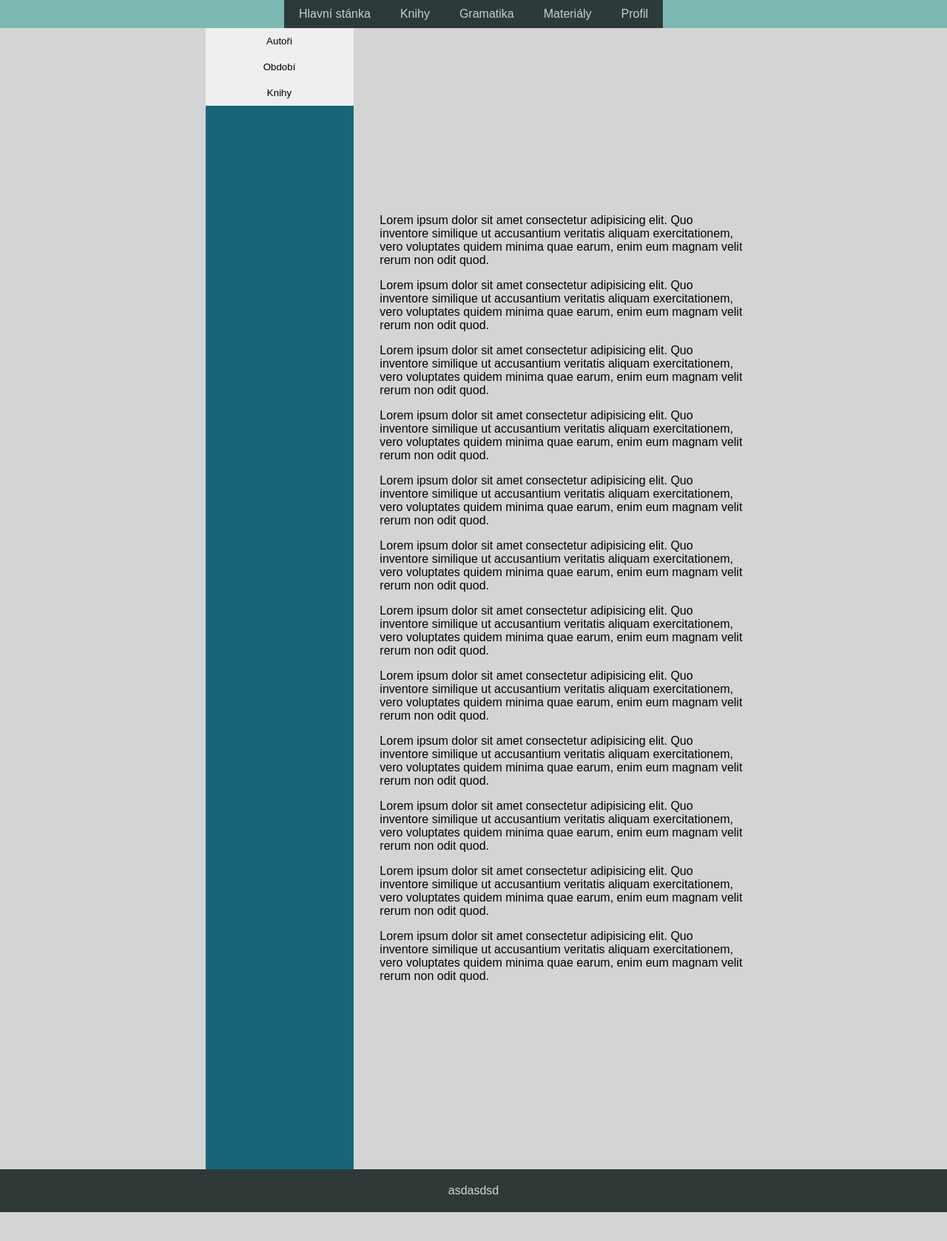
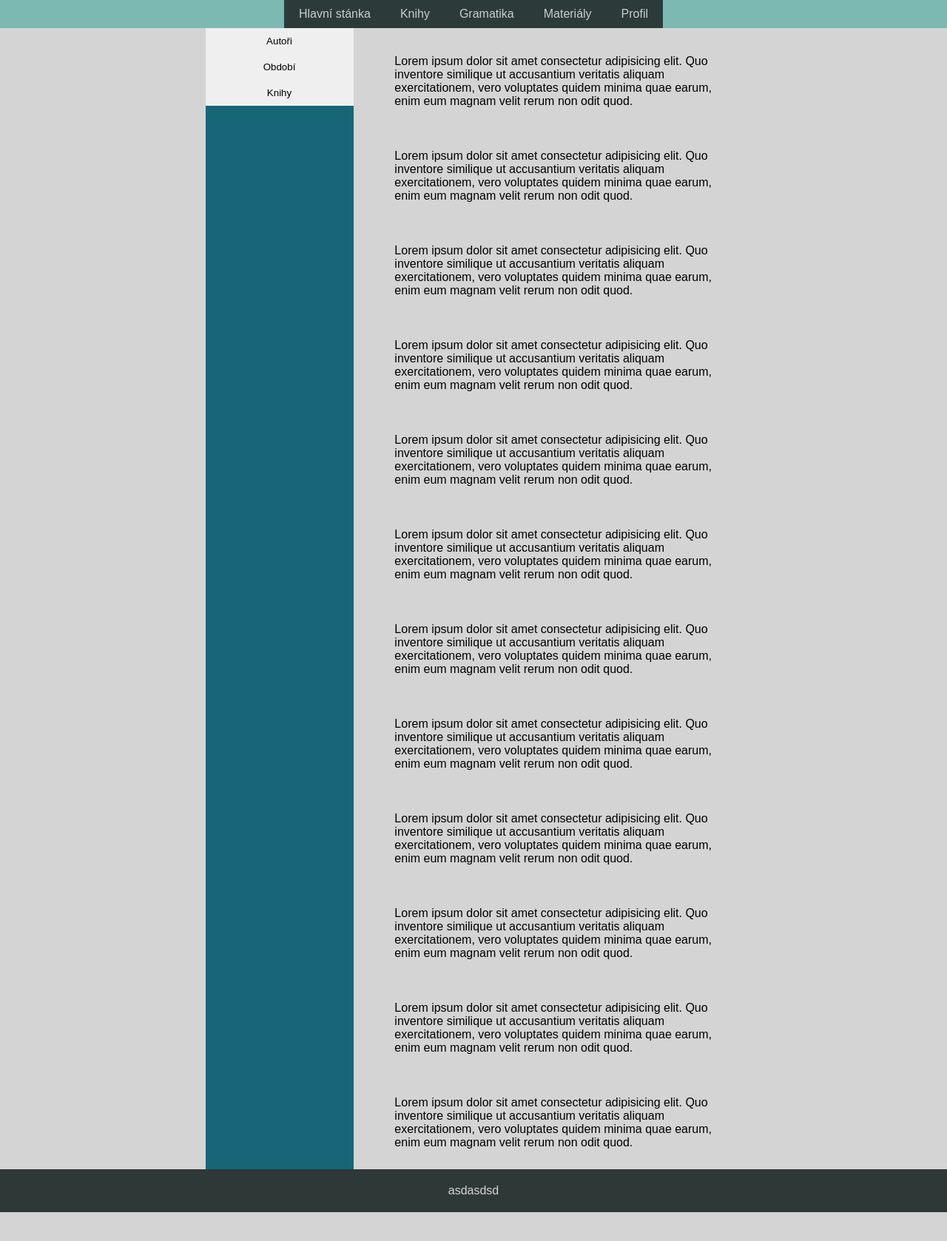
Before and after one commit to Rikos99/projektWEB, a PHP site: page /uzivatel/pohledy/kniha.html in a window 1280 px wide. Shown: the part 120-1798 px from the top of the page at 74% size. Run offline with PHP 8.4, Linux system fonts and the light colour scheme.

Commit message:
Knihy layout done
Fixed: Filtr
          Background
          footer

```diff
--- a/pohledy/knihy.phtml
+++ b/pohledy/knihy.phtml
@@ -127,13 +127,15 @@
 
                     <?php endforeach; ?>
 
+                    <p id="zadneKnihy" hidden="hidden">Ještě jsi si nevybral žádnou knihu</p>
+
 
                 </div> <!-- konec rowinfo-->
 
 
             </div>
 
-            <p id="zadneKnihy" hidden="hidden">Ještě jsi si nevybral žádnou knihu</p>
+
 
 
 
--- a/style/knihastyle.css
+++ b/style/knihastyle.css
@@ -241,6 +241,9 @@ footer{
 
 p{
     align-self:center ;
+    background-color: var(--white);
+    padding: 20px;
+    border-radius: 15px;
 }
 
 .text{
```
